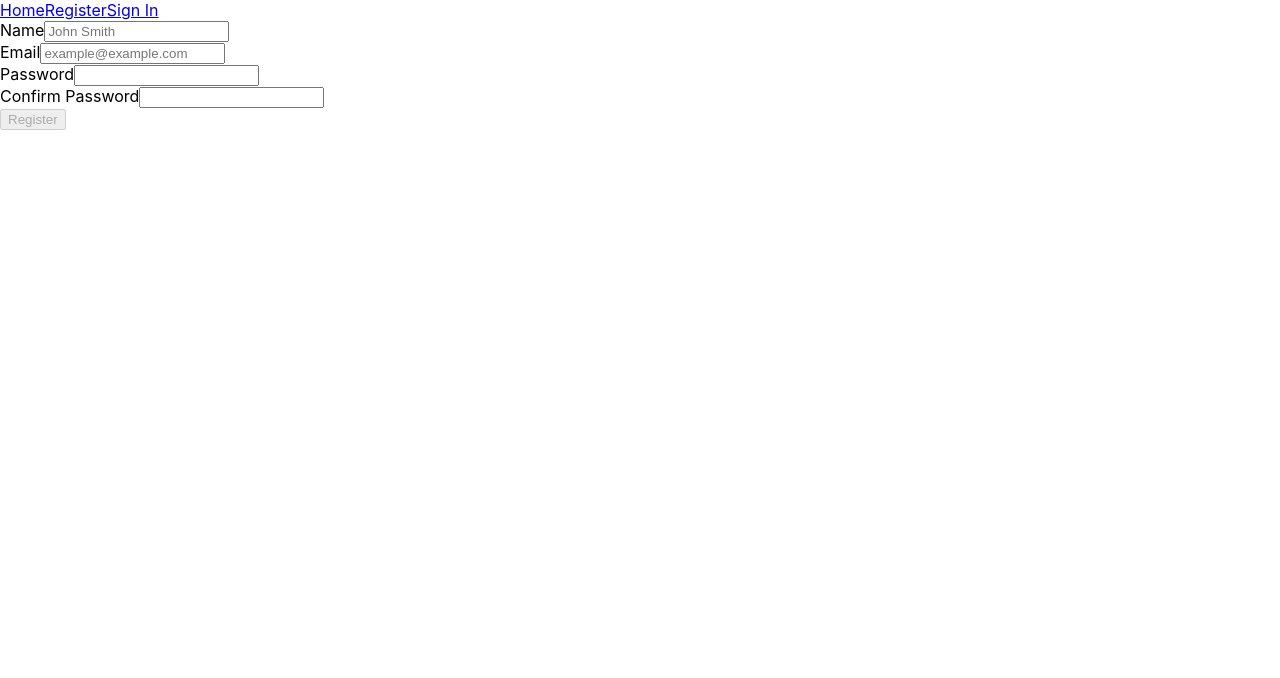
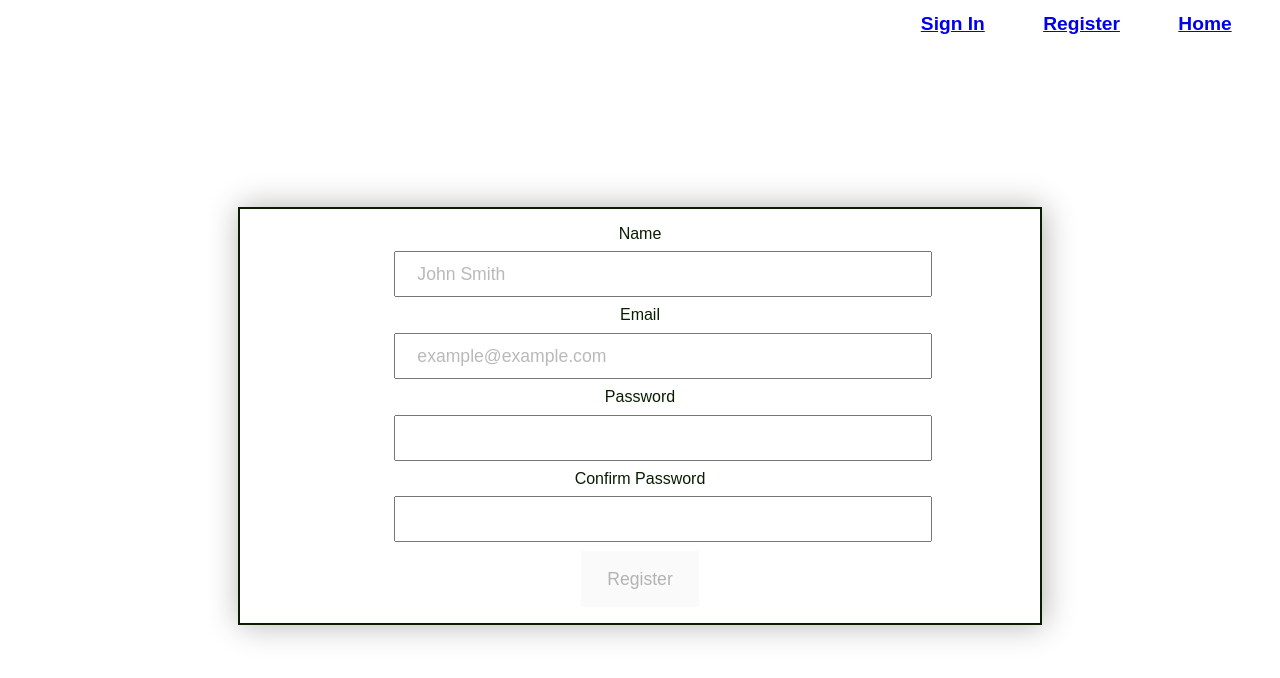
Before and after one commit to OliviaSchwartz/Transcript-Hackathon-Front, a React (Create React App) app: page /register in a window 1280 px wide. Shown: the top 678 px of the page. Built offline with nearby package versions, Linux system fonts and the light colour scheme.

Commit message:
basic CSS for login

```diff
--- a/src/App.css
+++ b/src/App.css
@@ -1,9 +1,92 @@
-.nav {
+
+body {
+  font-family: sans-serif;
+  margin: 0;
+  padding: 0;
+}
+
+button {
+  border: 0;
+  cursor: pointer;
+  padding: 1em 1.5em;
+  font-size: 1.1rem;
+}
+
+
+header {
+  height: 3em;
   display: flex;
   justify-content: space-between;
   align-items: center;
-  font-size: 20px;
+  flex-direction: row-reverse;
+}
+
+nav {
+  margin-right: 1em;
+  display: flex;
+  flex-direction: row-reverse;
+  font-size: 1.2em;
+}
+
+nav a,
+nav h3 {
+  margin: auto 1em;
+  padding: 5px 10px;
+  border-radius: 6px;
+  font-weight: 800;
+  transition: all 0.2s ease;
+}
+
+main {
+  min-height: calc(100vh - 4em);
+}
+
+.col {
+  display: flex;
+  flex-direction: column;
+  align-items: center;
+  justify-content: center;
+}
+
+.home-container,
+.signin {
+  min-height: calc(100vh - 4em);
+  align-items: center;
+  justify-content: center;
+  text-align: center;
+  color:#091e00;
+}
+
+.card-overlay {
+  border: 2px solid;
+  width: 60%;
   padding: 1em;
-  color: white;
-  min-height: 2em
+  box-shadow: 2px 0px 30px rgba(0, 0, 0, 0.3);
 }
+
+form,
+.input-wrapper {
+  margin: auto;
+  width: 80%;
+}
+
+form label {
+  align-self: flex-start;
+}
+
+.input-wrapper {
+  width: 80%;
+  margin: 0;
+  padding: 0;
+}
+
+.input-wrapper input {
+  padding: 0.6em 1.2em;
+  margin: 0.5em auto;
+  width: 100%;
+  font-size: 1.1rem;
+}
+
+input::placeholder {
+  opacity: 0.5;
+}
--- a/src/components/Nav.jsx
+++ b/src/components/Nav.jsx
@@ -5,7 +5,7 @@ const Nav = ({ authenticated, user, handleLogOut }) => {
     if (user) {
       authenticatedOptions = (
         <nav>
-          <h3>Welcome {user.email}!</h3>
+          <h3>Welcome!</h3>
           <Link to='/courses'>Courses</Link>
           <Link to='/students'>Students</Link>
           <Link to= '/search'>Search</Link>
@@ -20,7 +20,7 @@ const Nav = ({ authenticated, user, handleLogOut }) => {
       <nav>
         <Link to="/">Home</Link>
          <Link to="/register">Register</Link>
-        <Link to="/loginin">Sign In</Link>
+        <Link to="/login">Sign In</Link>
       </nav>
     )
 
```
